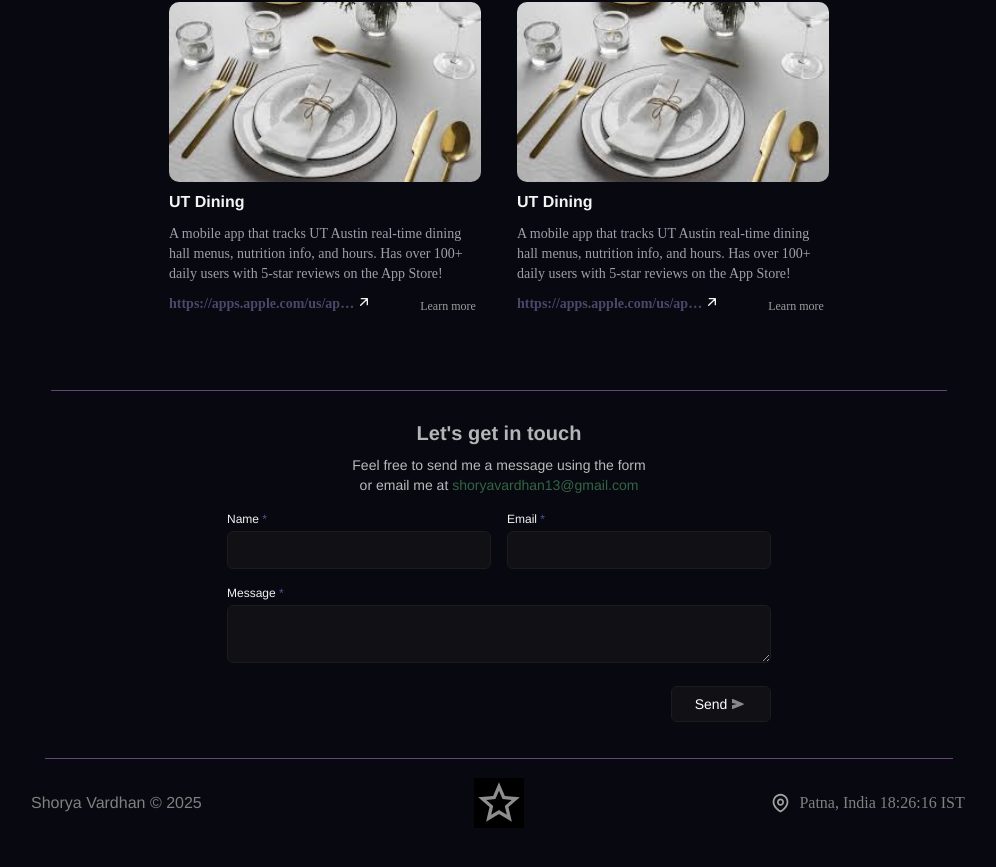
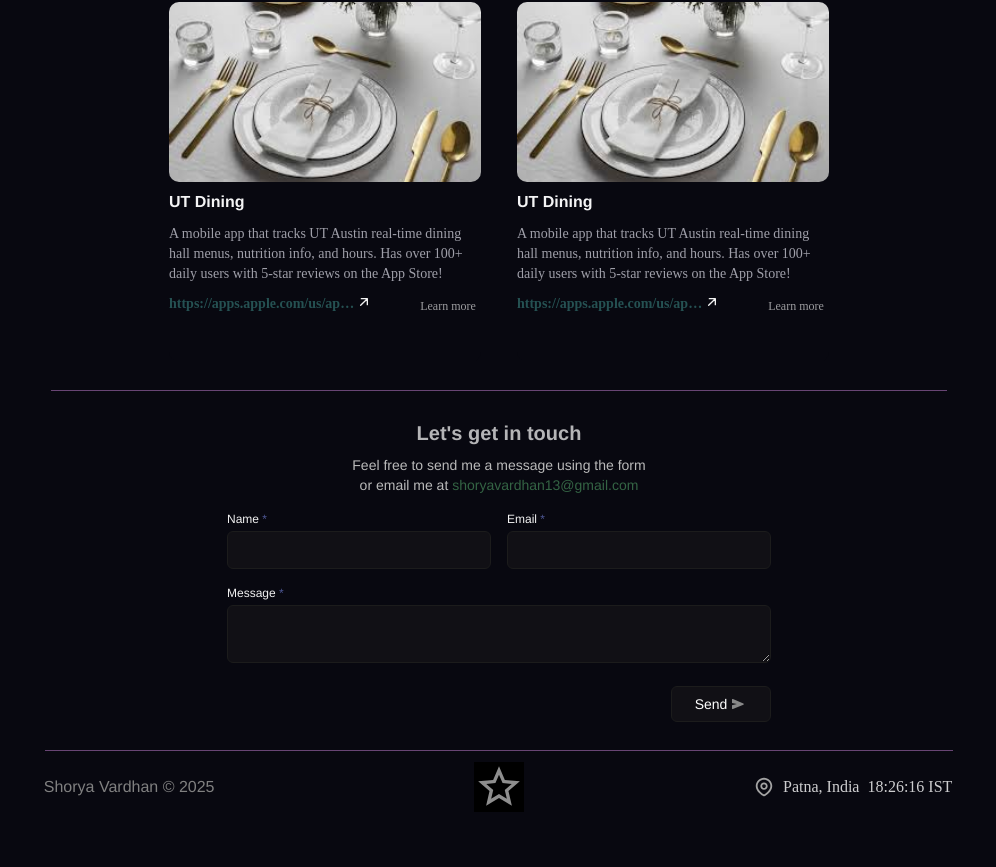
Before and after one commit to shoryax/github-certificate, a Next.js app: page / in a window 1280 px wide. Shown: the part 1207-2074 px from the top of the page, without its empty margins (141-1137 px from the left). After the commit the page ends 2042 px from the top, so only its background shows below. Built offline with nearby package versions, Linux system fonts and the light colour scheme; a web font is replaced by a local one.

Commit message:
most of them are done, some left

```diff
--- a/src/app/page.tsx
+++ b/src/app/page.tsx
@@ -1,4 +1,3 @@
-import Image from "next/image";
 import Header from "@/components/Header";
 import Intro from "@/components/Intro";
 import Body from "@/components/Body";
--- a/src/app/project/[id]/page.tsx
+++ b/src/app/project/[id]/page.tsx
@@ -4,6 +4,8 @@ import fs from 'fs/promises';
 import { notFound } from 'next/navigation';
 import Image from 'next/image';
 import Header from '@/components/Header';
+import Time from '@/components/Time';
+import Link from 'next/link';
 
 interface Project {
   id: string;
@@ -41,10 +43,15 @@ export default async function ProjectPage({ params }: { params: { id: string } }
   return (
     <div>
       <Header />
+      <div className="absolute top-0 left-0 w-[200px] h-[300px] pointer-events-none z-0 bg-gradient-to-br from-white-500 via-gray-400 to-transparent blur-[200px] opacity-60 rounded-full" />
       <div className="max-w-6xl mx-auto p-6">
-        <div className='text-white/60 flex'>
-          <img src="/arrow-left.svg" className="my-1 w-4 h-4 mx-1"></img>Go back
-        </div>
+
+        <Link href="/">
+          <div className='text-white/60 flex'>
+            <img src="/arrow-left.svg" className="my-1 w-4 h-4 mx-1"></img>Go back
+          </div>
+        </Link>
+
         <div className="bg-blue/60 w-[100%] h-[10%] flex justify-end gap-5 text-sm">
           <div className='flex gap-2'>
             {project.link && (
@@ -52,15 +59,17 @@ export default async function ProjectPage({ params }: { params: { id: string } }
                 href={project.link}
                 target="_blank"
                 rel="noopener noreferrer"
-                className="inline-flex items-center gap-2 text-white/80"
+                className="inline-flex items-center text-white/80"
               >
                 Visit Project
+                <img src="arrow-up-right.svg" className="w-4 h-4">
+                </img>
               </a>
             )}
           </div>
 
           {/* code portion */}
-          <div className='flex gap-2'>
+          <div className="flex gap-2 text-[#255152]">
             <a
               href={project.link}
               target="_blank"
@@ -70,7 +79,10 @@ export default async function ProjectPage({ params }: { params: { id: string } }
               View Code
             </a>
           </div>
+
         </div>
+
+        <h1 className="text-3xl font-bold text-white mb-4">{project.title}</h1>
 
         {/* the small boxes */}
 
@@ -85,7 +97,7 @@ export default async function ProjectPage({ params }: { params: { id: string } }
           ))}
 
         </div>
-        <h1 className="text-3xl font-bold text-white mb-4">{project.title}</h1>
+
         {project.description && (
           <p className="text-sm text-white/60 mb-4">{project.description}</p>
         )}
@@ -98,8 +110,8 @@ export default async function ProjectPage({ params }: { params: { id: string } }
             className="rounded-lg mb-6 object-cover"
           />
         )}
-        <p className="text-lg text-zinc-300 mb-4">{project.description}</p>
       </div>
+      {/* <Time></Time> */}
     </div>
   );
 }
--- a/src/components/Body.tsx
+++ b/src/components/Body.tsx
@@ -40,8 +40,7 @@ export default async function Body() {
 
             <div
               data-layer="link"
-              className="w-full justify-start flex text-sm font-bold font-['Satoshi'] mt-2.5"
-              style={{ color: "#484868" }}
+              className="w-full justify-start flex text-sm font-bold font-['Satoshi'] mt-2.5 text-[#255152]"
             >
                 <span className="overflow-hidden whitespace-nowrap overflow-ellipsis block max-w-[60%]">
                   {project.link}
--- a/src/components/Header.tsx
+++ b/src/components/Header.tsx
@@ -21,8 +21,8 @@ export default function Header() {
 
         <div className="absolute left-1/2 transform -translate-x-1/2 hidden md:flex">
           <nav className="flex space-x-10">
-            <a href="#home" className="cursor-pointer text-white/70">About</a>
-            <a href="#home" className="cursor-pointer text-white/70">Home</a>
+            <a href="/" className="cursor-pointer text-white/70">About</a>
+            <a href="/" className="cursor-pointer text-white/70">Home</a>
             <a href="#contact" className="cursor-pointer text-white/70">Contact</a>
           </nav>
         </div>
--- a/src/components/Intro.tsx
+++ b/src/components/Intro.tsx
@@ -1,6 +1,7 @@
 export default function Intro() {
   return (
     <div id="home" className="px-3 sm:px-8 lg:px-20 mx-auto">
+      <div className="absolute top-0 left-0 w-[200px] h-[300px] pointer-events-none z-0 bg-gradient-to-br from-white-500 via-gray-400 to-transparent blur-[200px] opacity-40 rounded-full" />
       <div className="sm:max-w-3xl rounded px-32 mx-5">
         <div className="text-4xl sm:text-5xl mb-4">🤭</div>
 
--- a/src/components/Time.tsx
+++ b/src/components/Time.tsx
@@ -28,10 +28,10 @@ const Time: React.FC = () => {
     return (
         <div className="">
             <hr
-                className="mx-auto my-4 w-[71%] flex justify-center"
+                className="mx-auto my-2 w-[71%] flex justify-center"
                 style={{ color: "#684574" }}
             />
-            <div className="w-[75%] h-[85%] mx-auto mt-4 mb-10 rounded-2xl transition-colors px-3 flex items-center justify-center">
+            <div className="w-[73%] mx-auto mt-2 mb-5 rounded-2xl transition-colors px-3 flex items-center justify-center">
                 <div className="relative w-full flex items-center justify-between py-4">
                     <div className="text" style={{ color: "gray" }}>
                         Shorya Vardhan © {new Date().getFullYear()}
@@ -43,9 +43,10 @@ const Time: React.FC = () => {
                         </div>
                     </div>
 
-                    <div className="text-center font-normal text-base text-[gray] font-[Satoshi] flex items-center gap-2">
+                    <div className="text-center font-sm text-base text-white/80 font-[Satoshi] flex items-center gap-2">
                         <img className="w-[11%] h-[11%]" src="/locat.svg" alt="Location Icon" loading="lazy" />
-                        Patna, India {timeIST}
+                        Patna, India
+                        <div className="gap-3">{timeIST}</div>
                     </div>
                 </div>
             </div>
```
